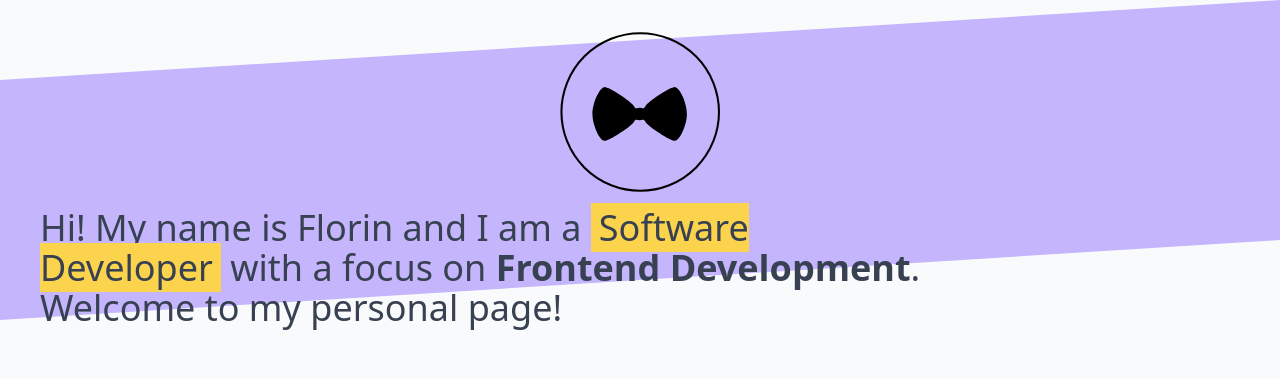
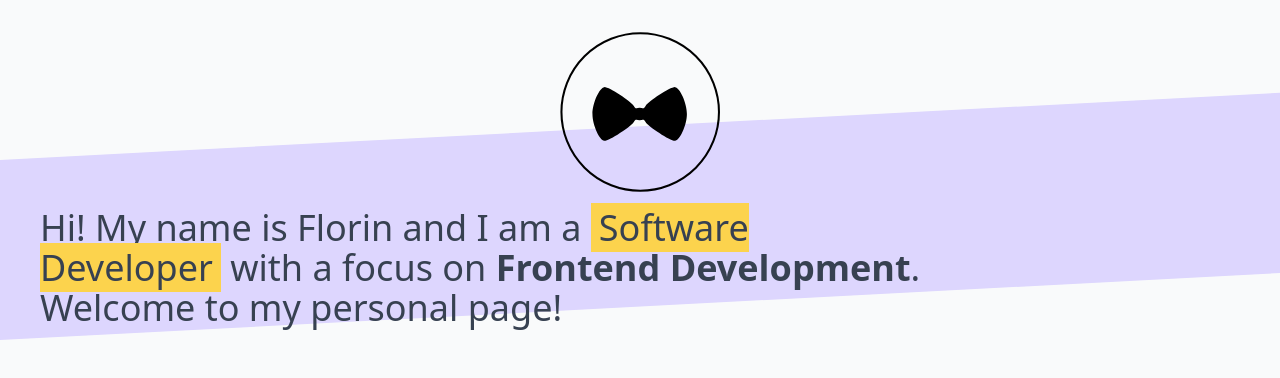
Before and after one commit to bboydflo/bboydflo.github.io, a Next.js app: page / in a window 1280 px wide. Shown: the top 378 px of the page. Built offline with nearby package versions, Linux system fonts and the light colour scheme.

Commit message:
alternative stripe using rotate div

```diff
--- a/pages/index.js
+++ b/pages/index.js
@@ -7,14 +7,16 @@ export default function Home() {
         <title>Florin Cosmin | Personal Website</title>
       </Head>
       {/* <!-- hero section --> */}
-      <div className='relative'>
-        <div className='container flex flex-col justify-center px-10 mx-auto'>
+      <div className='relative min-h-screen overflow-x-hidden'>
+        <div className='container flex flex-col justify-center px-10 mx-auto mb-10'>
           <img className='self-center w-20 mt-8 mb-4 text-center sm:w-32 lg:w-40' src="/images/logo-bboydflo.svg" alt="website logo"></img>
           <h1 className='relative z-0 max-w-4xl text-4xl font-normal leading-10 text-left text-gray-700'>Hi! My name is Florin and I am a <span className='px-2 bg-yellow-300'>Software Developer</span> with a focus on <strong>Frontend Development</strong>. Welcome to my personal page!</h1>
-          {/* <div className='absolute inset-0 w-[6000px] transform -translate-x-1/2 bg-purple-300 h-[240px] sm:h-[180px] top-40 -rotate-12 sm:-rotate-6 md:-rotate-3 -z-1'></div> */}
-          <div className='h-[400px] sm:h-[320px] absolute inset-0 -z-1 bg-purple-300' style={{ clipPath: 'polygon(100% 0, 100% 75%, 0 100%, 0 25%)' }}></div>
+          <div className='absolute inset-0 w-[6000px] transform -translate-x-1/2 bg-purple-200 h-[240px] sm:h-[180px] top-40 -rotate-12 sm:-rotate-6 md:-rotate-3 -z-1'></div>
+          {/* <div className='w-full h-[400px] sm:h-[320px] absolute inset-0 -z-1 bg-purple-200' style={{ clipPath: 'polygon(0% 25%, 100% 0%, 100% 75%,0% 100%)' }}></div> */}
         </div>
       </div>
     </>
+
+
   )
 }
```
